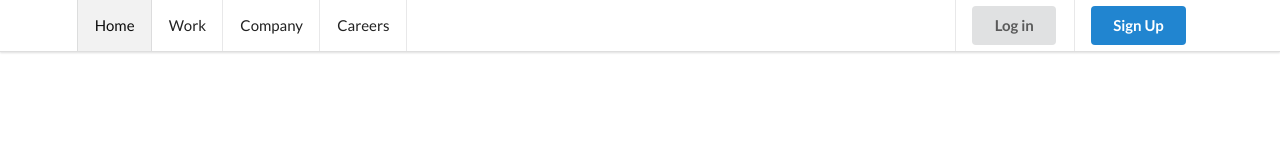
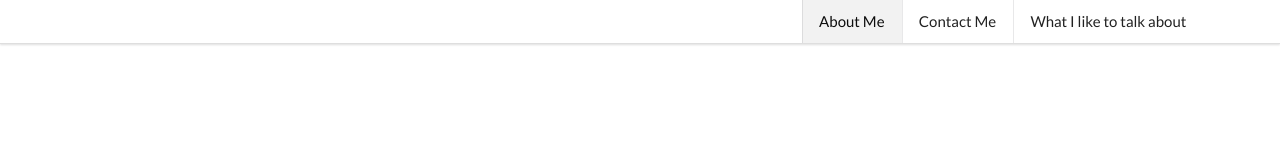
Before and after one commit to mrtoluadesina/web-portfolio, a website: page index.html in a window 1280 px wide. Drawn offline with nearby package versions, Linux system fonts and the light colour scheme.

Commit message:
Index file updated with markup and link in header

```diff
--- a/index.html
+++ b/index.html
@@ -4,7 +4,8 @@
   <meta charset="UTF-8">
   <meta name="viewport" content="width=device-width, initial-scale=1.0">
   <meta http-equiv="X-UA-Compatible" content="ie=edge">
-  <title>Document</title>
+  <title>Tolu Adesina</title>
+  <link rel="shortcut icon" href="assets/img/favicon.png">
   <link rel="stylesheet" type="text/css" href="semantic/out/semantic.min.css">
 </head>
 <body>
@@ -12,17 +13,13 @@
   <!-- Following Menu -->
 <div class="ui large top fixed hidden menu">
     <div class="ui container">
-      <a class="active item">Home</a>
-      <a class="item">Work</a>
-      <a class="item">Company</a>
-      <a class="item">Careers</a>
+      <!-- <a class="active item">About Me</a>
+      <a class="item">Contact Me</a>
+      <a class="item">What I like to talk about</a> -->
       <div class="right menu">
-        <div class="item">
-          <a class="ui button">Log in</a>
-        </div>
-        <div class="item">
-          <a class="ui primary button">Sign Up</a>
-        </div>
+          <a class="active item">About Me</a>
+          <a class="item">Contact Me</a>
+          <a class="item">What I like to talk about</a>
       </div>
     </div>
   </div>
```
